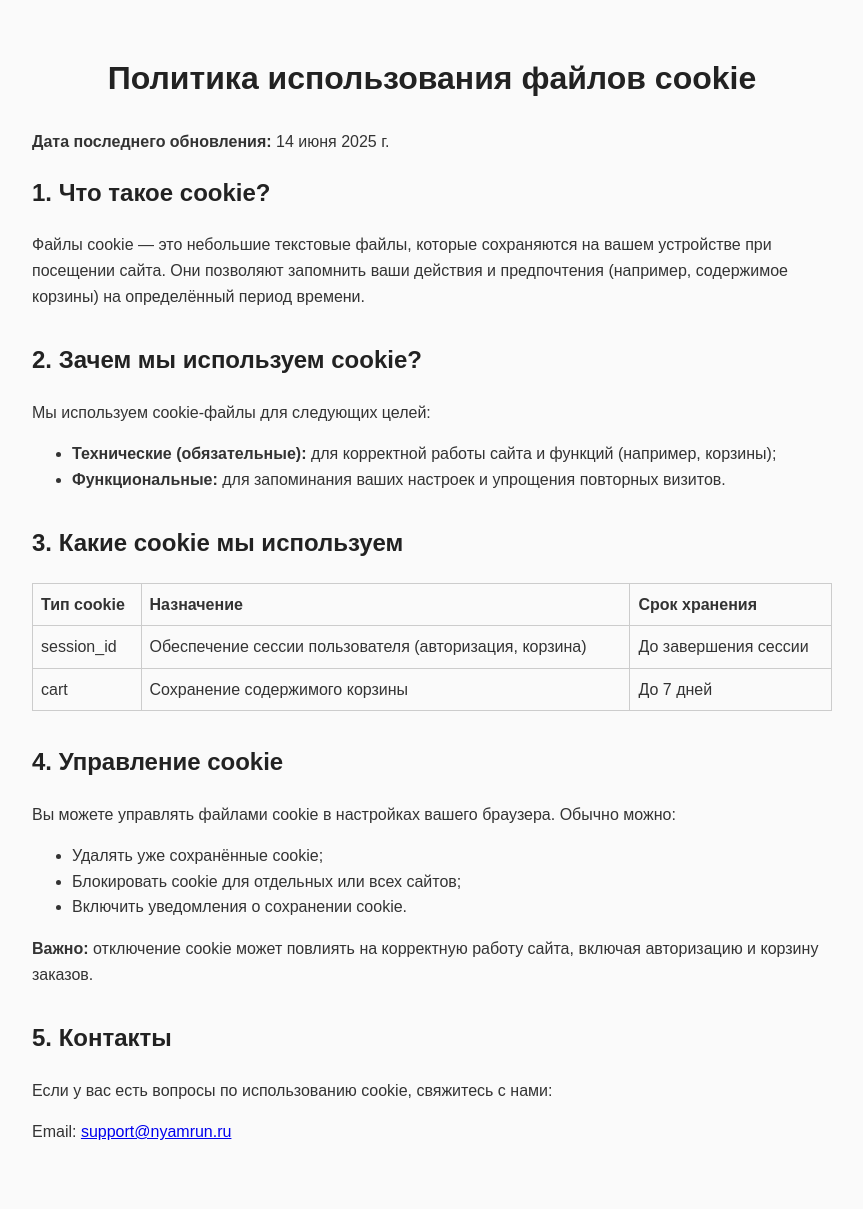
After one commit to SSerov77/web-nyamrun, a Django app: page /users/cookie_usage_policy/ in a window 1280 px wide. The commit adds this page. Shown: the whole page, without its empty margins (208-1071 px from the left). Run offline with Django 5.2, Linux system fonts and the light colour scheme; parts of the project's set-up code (start-up, migrations or seed data) failed here and were passed over.

Commit message:
added 'Политика конфиденциальности' + 'Условия использования' + 'Политика файлов Куки'

```diff
--- /dev/null
+++ b/nyamrun/templates/users/cookie_usage_policy.html
@@ -0,0 +1,103 @@
+<!DOCTYPE html>
+<html lang="ru">
+<head>
+  <meta charset="UTF-8" />
+  <meta name="viewport" content="width=device-width, initial-scale=1.0"/>
+  <title>Политика использования cookie — НямРан</title>
+  <style>
+    body {
+      font-family: sans-serif;
+      line-height: 1.6;
+      max-width: 800px;
+      margin: 0 auto;
+      padding: 2rem;
+      background-color: #fafafa;
+      color: #333;
+    }
+    h1, h2 {
+      color: #222;
+    }
+    h1 {
+      text-align: center;
+      margin-bottom: 1.5rem;
+    }
+    table {
+      width: 100%;
+      border-collapse: collapse;
+      margin-top: 1rem;
+    }
+    table, th, td {
+      border: 1px solid #ccc;
+    }
+    th, td {
+      padding: 0.5rem;
+      text-align: left;
+    }
+    section {
+      margin-bottom: 2rem;
+    }
+  </style>
+</head>
+<body>
+
+  <h1>Политика использования файлов cookie</h1>
+  <p><strong>Дата последнего обновления:</strong> 14 июня 2025 г.</p>
+
+  <section>
+    <h2>1. Что такое cookie?</h2>
+    <p>Файлы cookie — это небольшие текстовые файлы, которые сохраняются на вашем устройстве при посещении сайта. Они позволяют запомнить ваши действия и предпочтения (например, содержимое корзины) на определённый период времени.</p>
+  </section>
+
+  <section>
+    <h2>2. Зачем мы используем cookie?</h2>
+    <p>Мы используем cookie-файлы для следующих целей:</p>
+    <ul>
+      <li><strong>Технические (обязательные):</strong> для корректной работы сайта и функций (например, корзины);</li>
+      <li><strong>Функциональные:</strong> для запоминания ваших настроек и упрощения повторных визитов.</li>
+    </ul>
+  </section>
+
+  <section>
+    <h2>3. Какие cookie мы используем</h2>
+    <table>
+      <thead>
+        <tr>
+          <th>Тип cookie</th>
+          <th>Назначение</th>
+          <th>Срок хранения</th>
+        </tr>
+      </thead>
+      <tbody>
+        <tr>
+          <td>session_id</td>
+          <td>Обеспечение сессии пользователя (авторизация, корзина)</td>
+          <td>До завершения сессии</td>
+        </tr>
+        <tr>
+          <td>cart</td>
+          <td>Сохранение содержимого корзины</td>
+          <td>До 7 дней</td>
+        </tr>
+      </tbody>
+    </table>
+  </section>
+
+  <section>
+    <h2>4. Управление cookie</h2>
+    <p>Вы можете управлять файлами cookie в настройках вашего браузера. Обычно можно:</p>
+    <ul>
+      <li>Удалять уже сохранённые cookie;</li>
+      <li>Блокировать cookie для отдельных или всех сайтов;</li>
+      <li>Включить уведомления о сохранении cookie.</li>
+    </ul>
+    <p><strong>Важно:</strong> отключение cookie может повлиять на корректную работу сайта, включая авторизацию и корзину заказов.</p>
+  </section>
+
+  <section>
+    <h2>5. Контакты</h2>
+    <p>Если у вас есть вопросы по использованию cookie, свяжитесь с нами:</p>
+    <p>Email: <a href="mailto:support@nyamrun.ru">support@nyamrun.ru</a></p>
+  </section>
+
+</body>
+</html>
--- a/nyamrun/users/urls.py
+++ b/nyamrun/users/urls.py
@@ -40,4 +40,13 @@ urlpatterns = [
         ),
         name="password_change_done",
     ),
+    path("privacy_policy/", users.views.privacy_policy, name="privacy_policy"),
+    path(
+        "cookie_usage_policy/",
+        users.views.cookie_usage_policy,
+        name="cookie_usage_policy"
+    ),
+    path(
+        "terms_of_use/", users.views.terms_of_use, name="terms_of_use"
+    ),
 ]
--- a/nyamrun/users/views.py
+++ b/nyamrun/users/views.py
@@ -243,3 +243,15 @@ class ManagerOrderStatusUpdateView(LoginRequiredMixin, View):
             order.status = new_status
             order.save(update_fields=["status"])
         return redirect("manager_profile")
+
+
+def privacy_policy(request):
+    return render(request, "users/privacy_policy.html")
+
+
+def cookie_usage_policy(request):
+    return render(request, "users/cookie_usage_policy.html")
+
+
+def terms_of_use(request):
+    return render(request, "users/terms_of_use.html")
```
Also changed, not shown: nyamrun/templates/includes/footer.html (+5 -5 lines), nyamrun/templates/users/privacy_policy.html (added, +101 -0 lines), nyamrun/templates/users/terms_of_use.html (added, +91 -0 lines).
